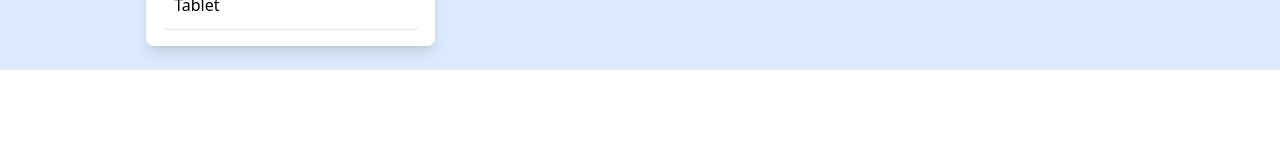
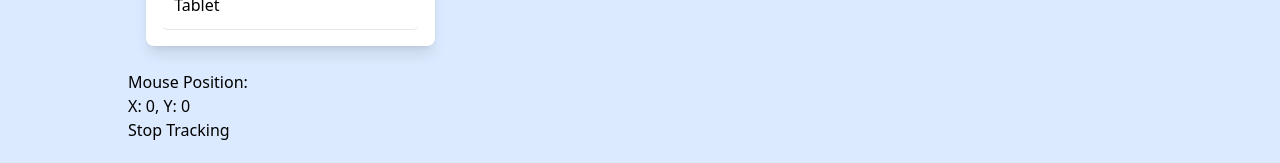
Before and after one commit to Aruna777/React-Hooks, a React (Create React App) app: page / in a window 1280 px wide. Shown: the part 2025-2188 px from the top of the page. Before the commit the page ends 2095 px from the top, so only its background shows below. Built offline with nearby package versions, Linux system fonts and the light colour scheme; no server answers.

Commit message:
Use Effect Examples

```diff
--- a/src/App.js
+++ b/src/App.js
@@ -8,6 +8,7 @@ import TaskManager from "./TaskManager";
 import ProductList from "./Products";
 import ConsoleLogger from "./ConsoleLogger";
 import FetchUsers from "./FetchUsers";
+import MouseTracker from "./MouseTracker";
 
 function App() {
   return (
@@ -22,6 +23,7 @@ function App() {
         <ProductList />
         <ConsoleLogger />
         <FetchUsers />
+        <MouseTracker />
       </div>
     </div>
   );
--- /dev/null
+++ b/src/MouseTracker.js
@@ -0,0 +1,40 @@
+import React, { useState, useEffect } from "react";
+
+function MouseTracker() {
+  const [position, setPosition] = useState({ x: 0, y: 0 });
+  const [isTracking, setIsTracking] = useState(true);
+
+  useEffect(() => {
+    const updateMousePosition = (event) => {
+      setPosition({ x: event.clientX, y: event.clientY });
+    };
+
+    if (isTracking) {
+      window.addEventListener("mousemove", updateMousePosition);
+      console.log("Logged Mouse event");
+    }
+
+    return () => {
+      window.removeEventListener("mousemove", updateMousePosition);
+      console.log("Stopped Mouse event");
+    };
+  }, [isTracking]);
+
+  const toggleTracking = () => {
+    setIsTracking(!isTracking);
+  };
+
+  return (
+    <div>
+      <h1>Mouse Position:</h1>
+      <p>
+        X: {position.x}, Y: {position.y}
+      </p>
+      <button onClick={toggleTracking}>
+        {isTracking ? "Stop Tracking" : "Start Tracking"}
+      </button>
+    </div>
+  );
+}
+
+export default MouseTracker;
```
